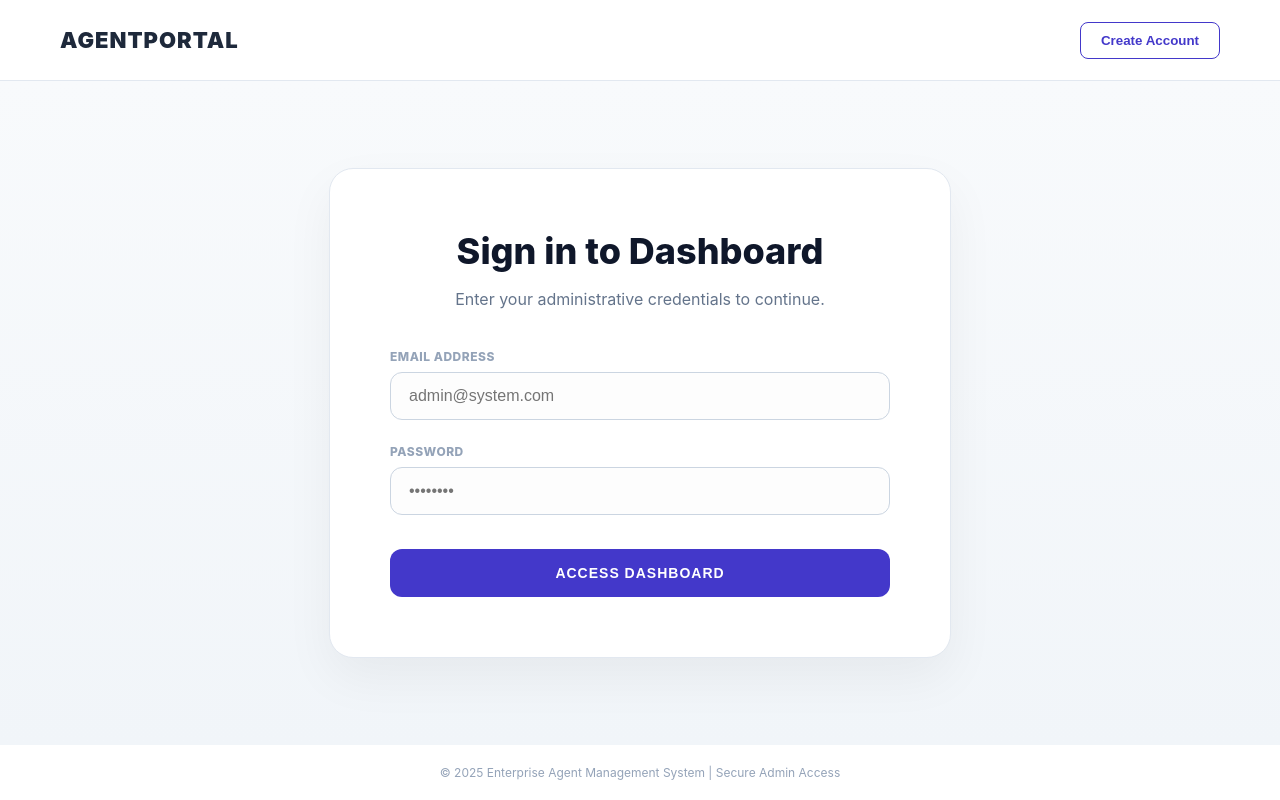
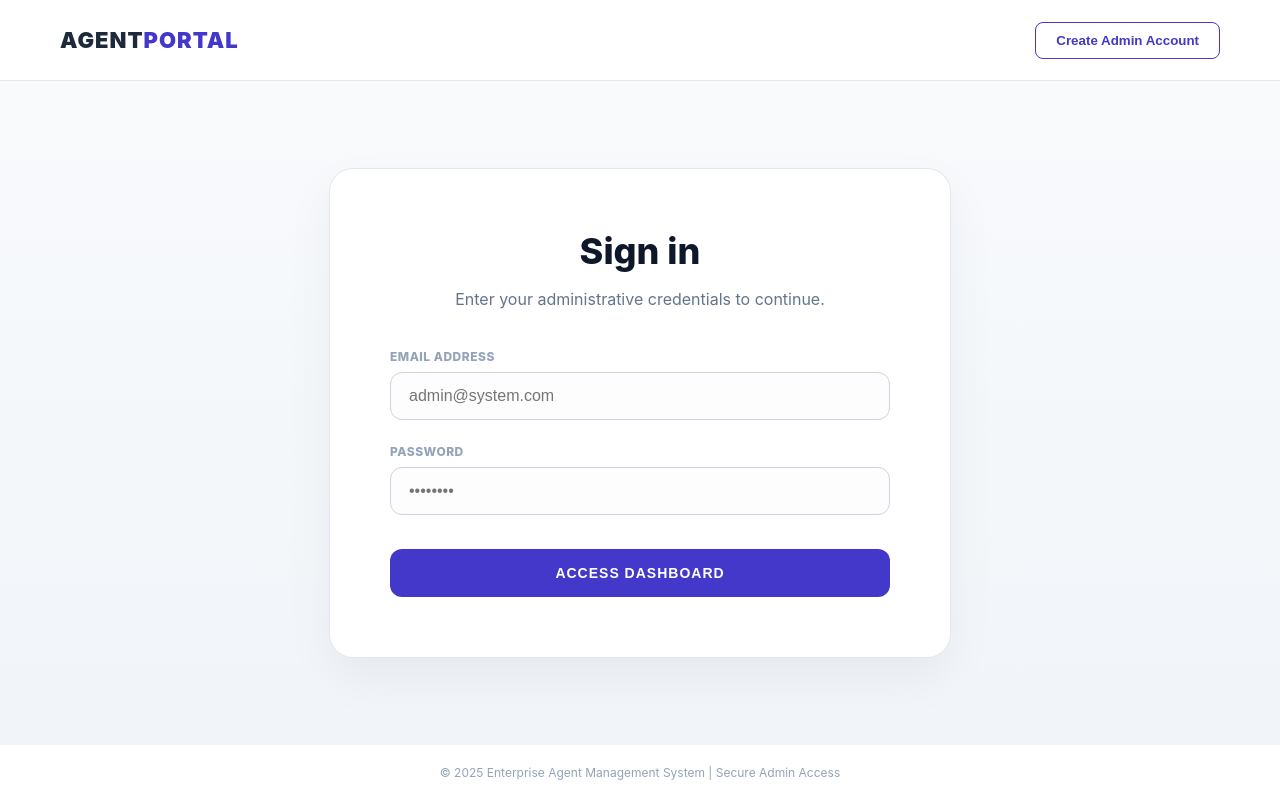
Before and after one commit to suspicious115478/4125, a React (Vite) app: page / in a window 1280 px wide. Built offline with nearby package versions, Linux system fonts and the light colour scheme.

Commit message:
Update Login.jsx

```diff
--- a/src/auth/Login.jsx
+++ b/src/auth/Login.jsx
@@ -1,5 +1,23 @@
 import { useState } from 'react';
 import { supabase } from '../lib/supabase';
+
+// Self-contained styles to prevent ReferenceErrors
+const winStyles = {
+  window: { height: '100vh', width: '100vw', display: 'flex', flexDirection: 'column', backgroundColor: '#ffffff', fontFamily: '"Inter", "Segoe UI", sans-serif', overflow: 'hidden' },
+  nav: { height: '80px', borderBottom: '1px solid #e2e8f0', display: 'flex', alignItems: 'center', justifyContent: 'space-between', padding: '0 60px', backgroundColor: '#fff' },
+  brand: { fontSize: '22px', fontWeight: '900', color: '#1e293b', letterSpacing: '1px' },
+  navBtn: { padding: '10px 20px', borderRadius: '8px', border: '1px solid #4338ca', color: '#4338ca', backgroundColor: 'transparent', fontWeight: '600', cursor: 'pointer', transition: 'all 0.2s' },
+  main: { flex: 1, display: 'flex', alignItems: 'center', justifyContent: 'center', background: 'linear-gradient(180deg, #f8fafc 0%, #f1f5f9 100%)' },
+  authBox: { width: '100%', maxWidth: '500px', padding: '60px', backgroundColor: '#fff', borderRadius: '24px', boxShadow: '0 20px 50px rgba(0,0,0,0.05)', border: '1px solid #e2e8f0' },
+  title: { fontSize: '36px', fontWeight: '800', color: '#0f172a', margin: '0 0 12px 0', textAlign: 'center' },
+  subtitle: { fontSize: '16px', color: '#64748b', textAlign: 'center', marginBottom: '40px' },
+  form: { display: 'flex', flexDirection: 'column', gap: '24px' },
+  field: { display: 'flex', flexDirection: 'column', gap: '8px' },
+  label: { fontSize: '12px', fontWeight: '800', color: '#94a3b8', letterSpacing: '0.5px', textAlign: 'left' },
+  input: { padding: '14px 18px', borderRadius: '12px', border: '1px solid #cbd5e1', fontSize: '16px', outline: 'none', transition: 'all 0.2s', backgroundColor: '#fdfdfd' },
+  submitBtn: { padding: '16px', backgroundColor: '#4338ca', color: '#fff', border: 'none', borderRadius: '12px', fontSize: '14px', fontWeight: '700', cursor: 'pointer', marginTop: '10px', letterSpacing: '1px' },
+  footer: { padding: '20px', textAlign: 'center', fontSize: '12px', color: '#94a3b8', borderTop: '1px solid #f1f5f9' }
+};
 
 const Login = ({ onLogin, onShowSignup }) => {
   const [email, setEmail] = useState('');
@@ -17,29 +35,24 @@ const Login = ({ onLogin, onShowSignup }) => {
 
   return (
     <div style={winStyles.window}>
-      {/* Desktop Top Nav */}
       <nav style={winStyles.nav}>
-        <div style={winStyles.brand}>AGENT<span>PORTAL</span></div>
-        <button onClick={onShowSignup} style={winStyles.navBtn}>Create Account</button>
+        <div style={winStyles.brand}>AGENT<span style={{color:'#4338ca'}}>PORTAL</span></div>
+        <button onClick={onShowSignup} style={winStyles.navBtn}>Create Admin Account</button>
       </nav>
 
       <main style={winStyles.main}>
         <div style={winStyles.authBox}>
-          <h1 style={winStyles.title}>Sign in to Dashboard</h1>
+          <h1 style={winStyles.title}>Sign in</h1>
           <p style={winStyles.subtitle}>Enter your administrative credentials to continue.</p>
 
           <form onSubmit={handleLogin} style={winStyles.form}>
-            <div style={winStyles.inputRow}>
             <div style={winStyles.field}>
               <label style={winStyles.label}>EMAIL ADDRESS</label>
               <input type="email" style={winStyles.input} value={email} onChange={e => setEmail(e.target.value)} required placeholder="admin@system.com" />
             </div>
-            </div>
-            <div style={winStyles.inputRow}>
             <div style={winStyles.field}>
               <label style={winStyles.label}>PASSWORD</label>
               <input type="password" style={winStyles.input} value={password} onChange={e => setPassword(e.target.value)} required placeholder="••••••••" />
-              </div>
             </div>
             <button type="submit" style={winStyles.submitBtn} disabled={loading}>
               {loading ? 'AUTHENTICATING...' : 'ACCESS DASHBOARD'}
@@ -47,28 +60,9 @@ const Login = ({ onLogin, onShowSignup }) => {
           </form>
         </div>
       </main>
-
       <footer style={winStyles.footer}>© 2025 Enterprise Agent Management System | Secure Admin Access</footer>
     </div>
   );
 };
 
-// SHARED DESKTOP WINDOW STYLES
-const winStyles = {
-  window: { height: '100vh', width: '100vw', display: 'flex', flexDirection: 'column', backgroundColor: '#ffffff', fontFamily: '"Inter", "Segoe UI", sans-serif', overflow: 'hidden' },
-  nav: { height: '80px', borderBottom: '1px solid #e2e8f0', display: 'flex', alignItems: 'center', justifyContent: 'space-between', padding: '0 60px', backgroundColor: '#fff' },
-  brand: { fontSize: '22px', fontWeight: '900', color: '#1e293b', letterSpacing: '1px' },
-  navBtn: { padding: '10px 20px', borderRadius: '8px', border: '1px solid #4338ca', color: '#4338ca', backgroundColor: 'transparent', fontWeight: '600', cursor: 'pointer' },
-  main: { flex: 1, display: 'flex', alignItems: 'center', justifyContent: 'center', background: 'linear-gradient(180deg, #f8fafc 0%, #f1f5f9 100%)' },
-  authBox: { width: '100%', maxWidth: '500px', padding: '60px', backgroundColor: '#fff', borderRadius: '24px', boxShadow: '0 20px 50px rgba(0,0,0,0.05)', border: '1px solid #e2e8f0' },
-  title: { fontSize: '36px', fontWeight: '800', color: '#0f172a', margin: '0 0 12px 0', textAlign: 'center' },
-  subtitle: { fontSize: '16px', color: '#64748b', textAlign: 'center', marginBottom: '40px' },
-  form: { display: 'flex', flexDirection: 'column', gap: '24px' },
-  field: { display: 'flex', flexDirection: 'column', gap: '8px' },
-  label: { fontSize: '12px', fontWeight: '800', color: '#94a3b8', letterSpacing: '0.5px' },
-  input: { padding: '14px 18px', borderRadius: '12px', border: '1px solid #cbd5e1', fontSize: '16px', outline: 'none', transition: 'all 0.2s', backgroundColor: '#fdfdfd' },
-  submitBtn: { padding: '16px', backgroundColor: '#4338ca', color: '#fff', border: 'none', borderRadius: '12px', fontSize: '14px', fontWeight: '700', cursor: 'pointer', marginTop: '10px', letterSpacing: '1px' },
-  footer: { padding: '20px', textAlign: 'center', fontSize: '12px', color: '#94a3b8', borderTop: '1px solid #f1f5f9' }
-};
-
 export default Login;
```
Lines whose indentation alone changed are shown as unchanged.
